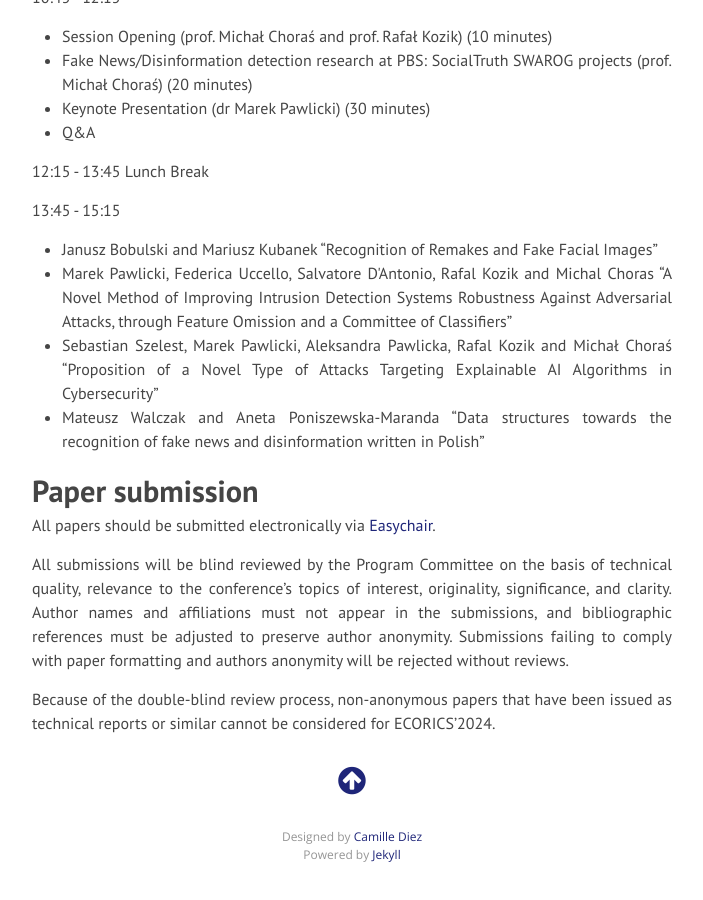
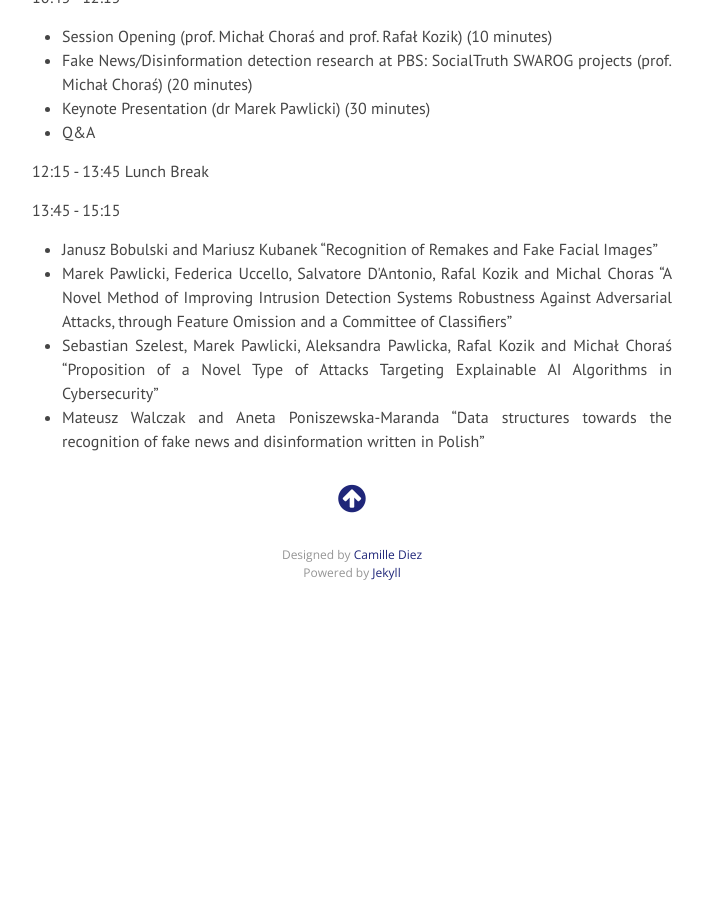
Before and after one commit to disa-iccs/disa-icss.github.io, a Jekyll site: the page built from index.md, in a window 1280 px wide and 900 px high, scrolled down 2572 px. Shown: the whole window, without its empty margins (288-991 px from the left). Built offline with Jekyll 4.4.1, drawn with Linux system fonts in a browser that asks for light colours; nearby versions of some CDN libraries; after the commit the page ends 3190 px from its top, so only the background shows below that.

Commit message:
Update index.md

```diff
--- a/index.md
+++ b/index.md
@@ -227,18 +227,19 @@ Cybersecurity”</li>
 in Polish”</li>
 </ul>
 
+<!--
 # Paper submission
 
-All papers should be submitted electronically via [Easychair](https://easychair.org/conferences/?conf=disaesorics2024).
+All papers should be submitted electronically via [Easychair](https://easychair.org/conferences/?conf=disaesorics2024).-->
 
 <!--[EasyChair](https://easychair.org/my/conference?conf=dsaa2023).
 
 The length of each paper submitted to the Research tracks should be no more than ten (10) pages and should be formatted following the standard 2-column U.S. letter style of IEEE Conference template. For further information and instructions, see the [IEEE Proceedings Author Guidelines](http://www.ieee.org/conferences_events/conferences/publishing/templates.html).
 -->
-
+<!--
 All submissions will be blind reviewed by the Program Committee on the basis of technical quality, relevance to the conference’s topics of interest, originality, significance, and clarity. Author names and affiliations must not appear in the submissions, and bibliographic references must be adjusted to preserve author anonymity. Submissions failing to comply with paper formatting and authors anonymity will be rejected without reviews.
 
-Because of the double-blind review process, non-anonymous papers that have been issued as technical reports or similar cannot be considered for ECORICS’2024.
+Because of the double-blind review process, non-anonymous papers that have been issued as technical reports or similar cannot be considered for ECORICS’2024. -->
 <!--
 An exception to this rule applies to arXiv papers that were published in arXiv at least a month prior to ECORICS’2024 submission deadline. Authors can submit these arXiv papers to ECORICS's024 provided that the submitted paper’s title and abstract are different from the one appearing in arXiv.
 -->
```
